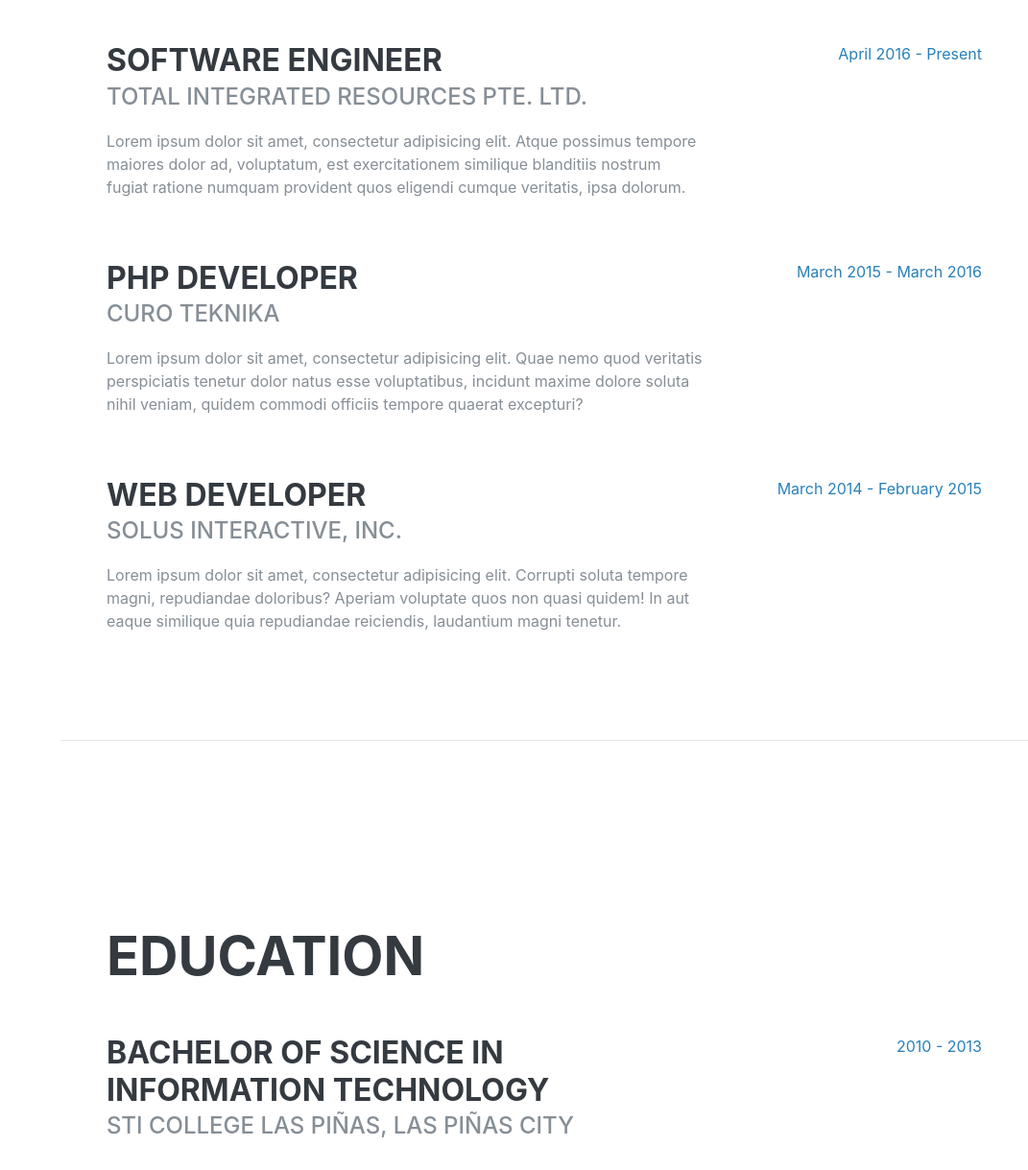
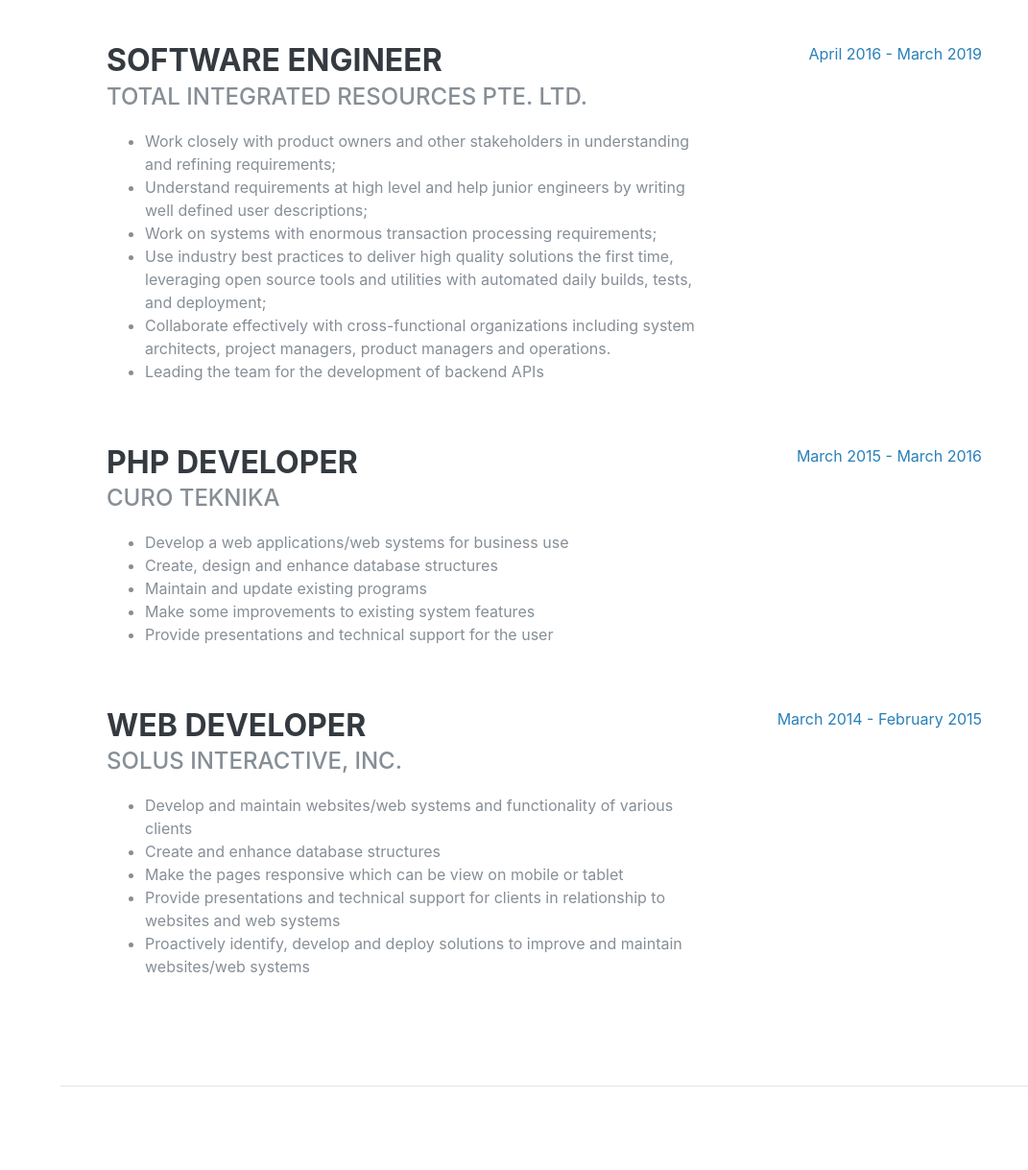
Before and after one commit to kelervcav/kelervcav.github.io, a plain HTML site: page index.html in a window 1280 px wide. Shown: the part 920-2139 px from the top of the page at 96% size, without its empty margins (209-1280 px from the left). Drawn offline with Linux system fonts and the light colour scheme; a script that the page names is missing; a web font is replaced by a local one.

Commit message:
Modified File

```diff
--- a/index.html
+++ b/index.html
@@ -91,10 +91,17 @@
           <div class="resume-content">
             <h3 class="mb-0">Software Engineer</h3>
             <div class="subheading mb-3">Total Integrated Resources Pte. Ltd.</div>
-            <p>Lorem ipsum dolor sit amet, consectetur adipisicing elit. Atque possimus tempore maiores dolor ad, voluptatum, est exercitationem similique blanditiis nostrum fugiat ratione numquam provident quos eligendi cumque veritatis, ipsa dolorum.</p>
+            <ul>
+              <li>Work closely with product owners and other stakeholders in understanding and refining requirements;</li>
+              <li>Understand requirements at high level and help junior engineers by writing well defined user descriptions;</li>
+              <li>Work on systems with enormous transaction processing requirements;</li>
+              <li>Use industry best practices to deliver high quality solutions the first time, leveraging open source tools and utilities with automated daily builds, tests, and deployment;</li>
+              <li>Collaborate effectively with cross-functional organizations including system architects, project managers, product managers and operations.</li>
+              <li>Leading the team for the development of backend APIs </li>
+            </ul>
           </div>
           <div class="resume-date text-md-right">
-            <span class="text-primary">April 2016 - Present</span>
+            <span class="text-primary">April 2016 - March 2019</span>
           </div>
         </div>
 
@@ -102,7 +109,13 @@
           <div class="resume-content">
             <h3 class="mb-0">PHP Developer</h3>
             <div class="subheading mb-3">Curo Teknika</div>
-            <p>Lorem ipsum dolor sit amet, consectetur adipisicing elit. Quae nemo quod veritatis perspiciatis tenetur dolor natus esse voluptatibus, incidunt maxime dolore soluta nihil veniam, quidem commodi officiis tempore quaerat excepturi?</p>
+            <ul>
+              <li>Develop a web applications/web systems for business use</li>
+              <li>Create, design and enhance database structures</li>
+              <li>Maintain and update existing programs</li>
+              <li>Make some improvements to existing system features</li>
+              <li>Provide presentations and technical support for the user</li>
+            </ul>
           </div>
           <div class="resume-date text-md-right">
             <span class="text-primary">March 2015 - March 2016</span>
@@ -113,7 +126,14 @@
           <div class="resume-content">
             <h3 class="mb-0">Web Developer</h3>
             <div class="subheading mb-3">Solus Interactive, Inc.</div>
-            <p>Lorem ipsum dolor sit amet, consectetur adipisicing elit. Corrupti soluta tempore magni, repudiandae doloribus? Aperiam voluptate quos non quasi quidem! In aut eaque similique quia repudiandae reiciendis, laudantium magni tenetur.</p>
+            <ul>
+              <li>Develop and maintain websites/web systems and functionality of various clients</li>
+              <li>Create and enhance database structures</li>
+              <li>Make the pages responsive which can be view on mobile or tablet</li>
+              <li>Provide presentations and technical support for clients in relationship to websites and web systems</li>
+              <li>Proactively identify, develop and deploy solutions to improve and maintain websites/web systems</li>
+            </ul>
+
           </div>
           <div class="resume-date text-md-right">
             <span class="text-primary">March 2014 - February 2015</span>
```
